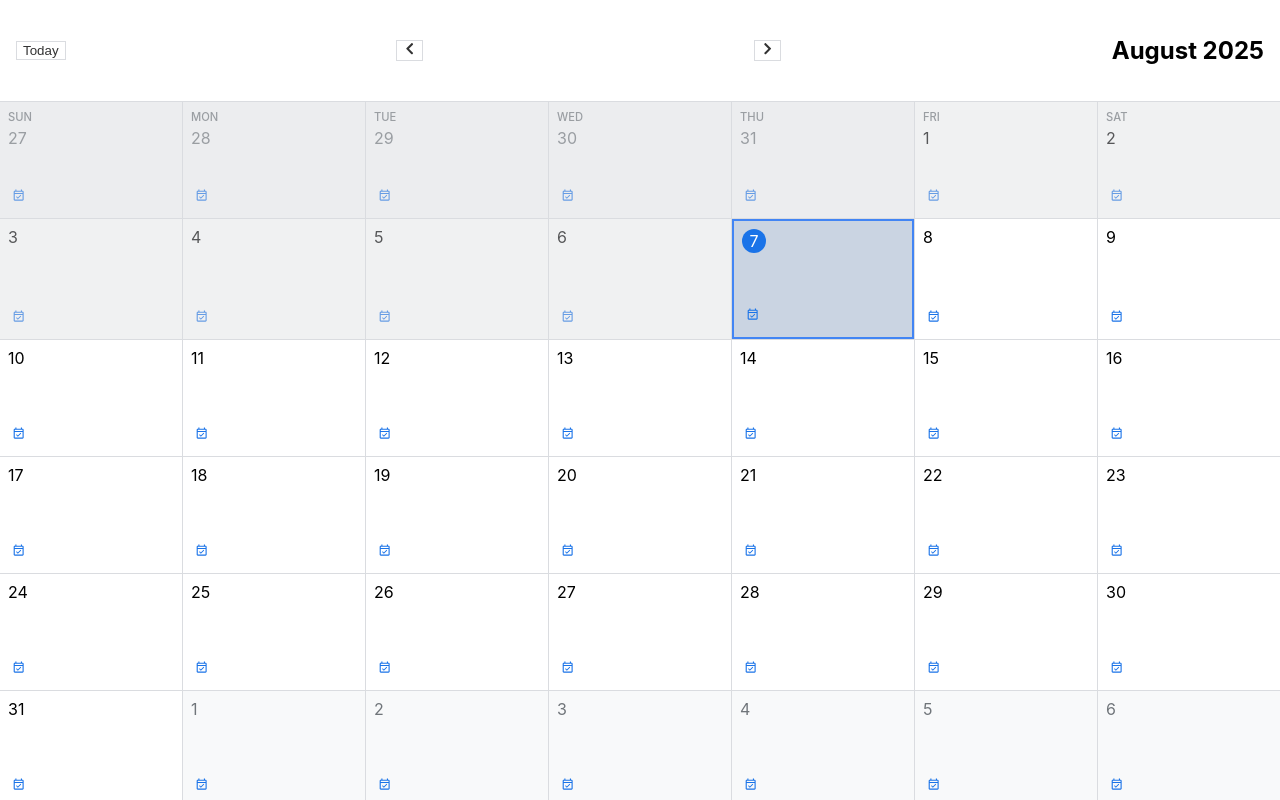
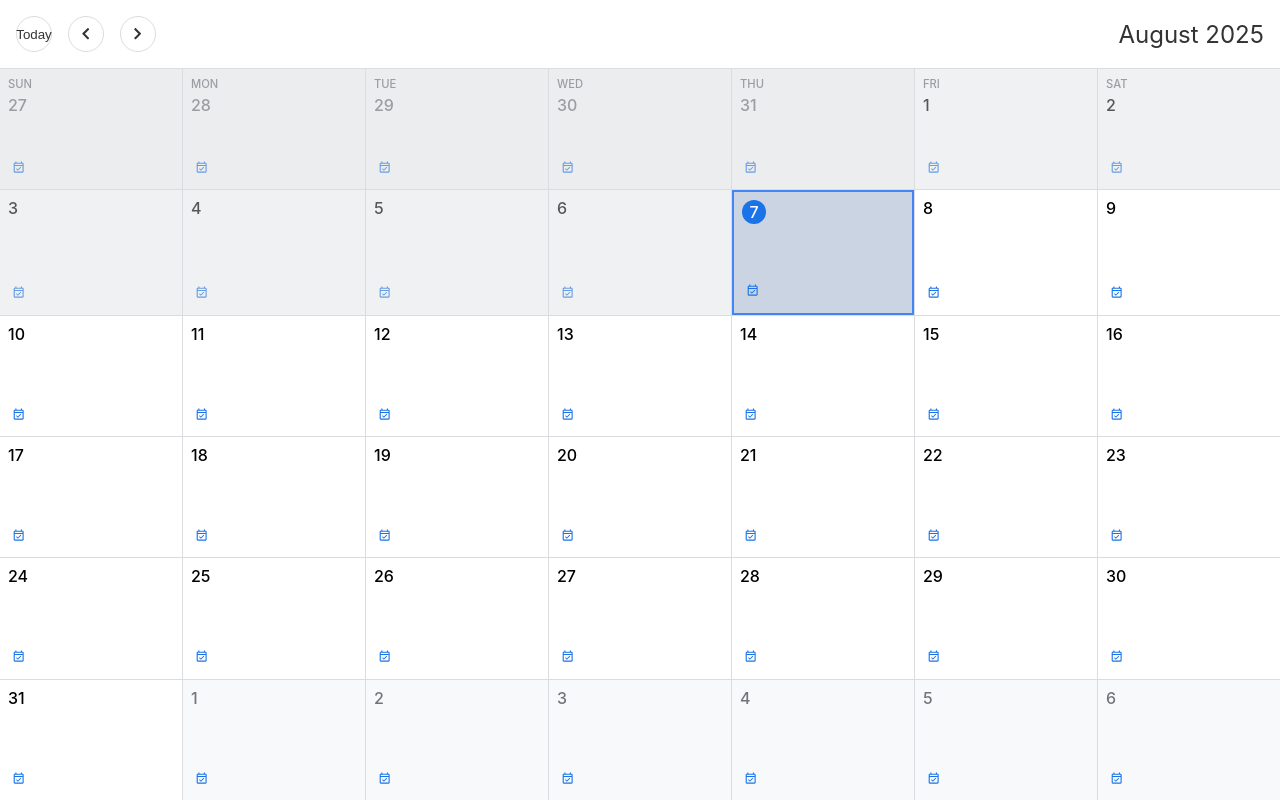
Before and after one commit to SantiagoYanezFerreiro/google-calendar-clone, a React (Vite) app: page / in a window 1280 px wide. Built offline with nearby package versions, Linux system fonts and the light colour scheme.

Commit message:
calendar and day needed styles added

```diff
--- a/src/styles.css
+++ b/src/styles.css
@@ -58,10 +58,34 @@ button:hover {
 .calendar-header {
   display: flex;
   align-items: center;
-  justify-content: space-between;
+  justify-content: flex-start;
   border-bottom: 1px solid #dadce0;
   padding: 16px;
-  gap: 16px; /* Space between elements */
+  gap: 16px;
+}
+
+.calendar-header-today {
+  padding: 8px 16px;
+  border-radius: 4px;
+  font-weight: 500;
+}
+
+.calendar-header button {
+  padding: 8px;
+  border-radius: 50%;
+  width: 36px;
+  height: 36px;
+  display: flex;
+  align-items: center;
+  justify-content: center;
+}
+
+.calendar-header-month {
+  margin: 0;
+  margin-left: auto;
+  font-size: 1.5rem;
+  font-weight: 400;
+  color: #333;
 }
 
 .calendar-grid {
@@ -93,6 +117,11 @@ button:hover {
 .calendar-day.outside-month {
   background: #f8f9fa;
   color: #70757a;
+}
+
+.day-number {
+  font-weight: 500;
+  margin-bottom: 4px;
 }
 
 .calendar-day.today .day-number {
```
